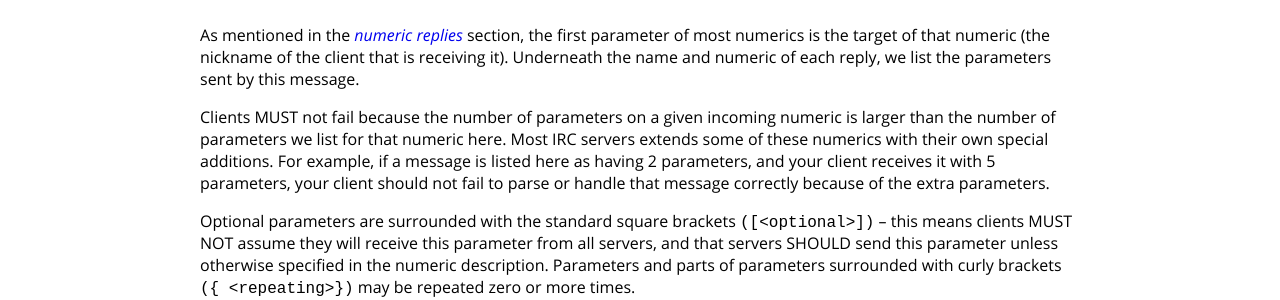
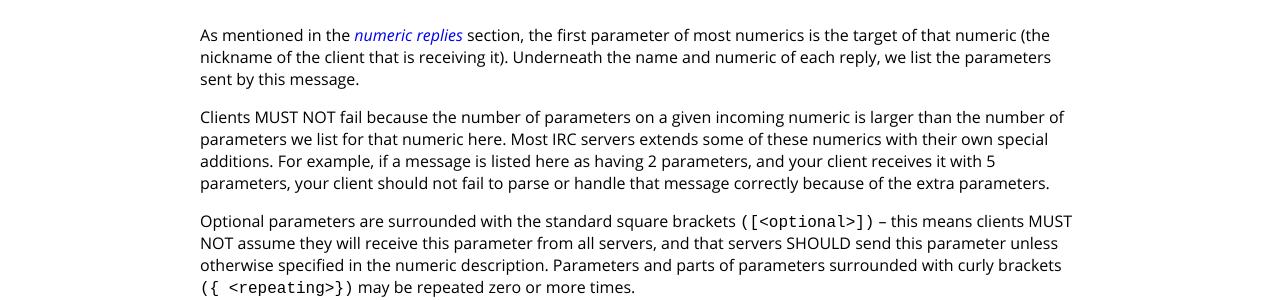
Before and after one commit to ircdocs/modern-irc, a Jekyll site: the page built from index.md, in a window 1280 px wide and 900 px high, scrolled down 60989 px. Shown: the part 154-454 px from the top of the window. Built offline with Jekyll 4.4.1, drawn with Linux system fonts in a browser that asks for light colours; the table of contents is made by our own code.

```diff
--- a/_includes/modern-appendix.md
+++ b/_includes/modern-appendix.md
@@ -207,7 +207,7 @@ Users with this mode may send messages to a channel that is [moderated](#moderat
 
 As mentioned in the [numeric replies](#numeric-replies) section, the first parameter of most numerics is the target of that numeric (the nickname of the client that is receiving it). Underneath the name and numeric of each reply, we list the parameters sent by this message.
 
-Clients MUST not fail because the number of parameters on a given incoming numeric is larger than the number of parameters we list for that numeric here. Most IRC servers extends some of these numerics with their own special additions. For example, if a message is listed here as having 2 parameters, and your client receives it with 5 parameters, your client should not fail to parse or handle that message correctly because of the extra parameters.
+Clients MUST NOT fail because the number of parameters on a given incoming numeric is larger than the number of parameters we list for that numeric here. Most IRC servers extends some of these numerics with their own special additions. For example, if a message is listed here as having 2 parameters, and your client receives it with 5 parameters, your client should not fail to parse or handle that message correctly because of the extra parameters.
 
 Optional parameters are surrounded with the standard square brackets `([<optional>])` -- this means clients MUST NOT assume they will receive this parameter from all servers, and that servers SHOULD send this parameter unless otherwise specified in the numeric description. Parameters and parts of parameters surrounded with curly brackets `({ <repeating>})` may be repeated zero or more times.
 
```
